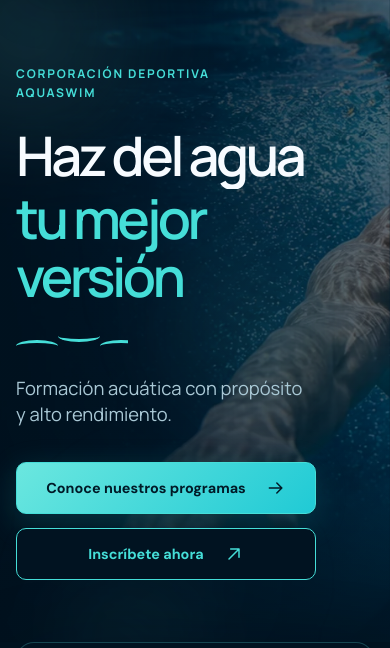
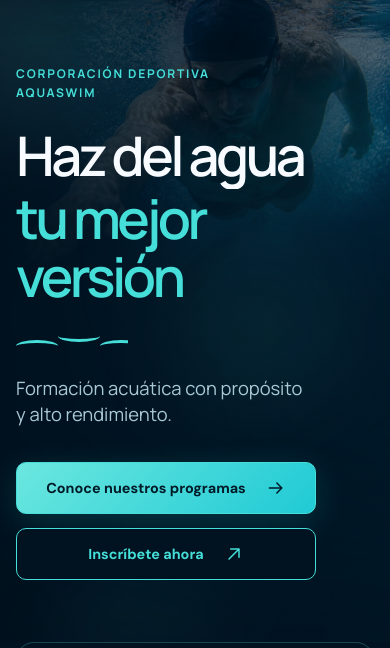
Before and after one commit to GiorgioAwad/Aquaswim, a website built with Vite: page index.html in a window 390 px wide. Shown: the part 78-726 px from the top of the page. Built offline with nearby package versions, Linux system fonts and the light colour scheme.

Commit message:
Corrige la foto de portada distorsionada en celular
La foto del hero es apaisada (1838x856) y con background-size: cover
sobre un hero vertical se ampliaba ~2.5x en pantallas 3x: solo se veía
un brazo borroso. En pantallas de hasta 570px ahora se muestra a lo
ancho, encuadrada en el nadador, y se funde hacia el fondo.

Co-Authored-By: Claude Opus 5.5 <noreply@anthropic.com>

```diff
--- a/motion.css
+++ b/motion.css
@@ -385,6 +385,23 @@ h1 .accent { color: var(--aqua); }
   [data-parallax] > img { transform: none; }
 }
 
+/* Movil: la foto del hero es apaisada (1838x856). Con `cover`
+   sobre un hero vertical de ~720px se ampliaba ~2.5x en
+   pantallas 3x y solo se veia un brazo borroso. Aqui se
+   muestra a lo ancho (alto ~98vw, ampliacion ~1.3x), encuadrada
+   en el nadador, y se funde hacia el fondo antes de los botones.
+   Las paradas del degradado van en vw porque dependen del alto
+   de la foto, no del alto del hero. */
+@media (max-width: 570px) {
+  .hero-media {
+    background-size: 210% auto;
+    background-position: 80% 0;
+    -webkit-mask-image: linear-gradient(#000 0, #000 55vw, transparent 98vw);
+    mask-image: linear-gradient(#000 0, #000 55vw, transparent 98vw);
+    will-change: auto;
+  }
+}
+
 /* ---------------------------------------------------------
    9. Movimiento reducido
    Todo visible, nada se transforma.
```
